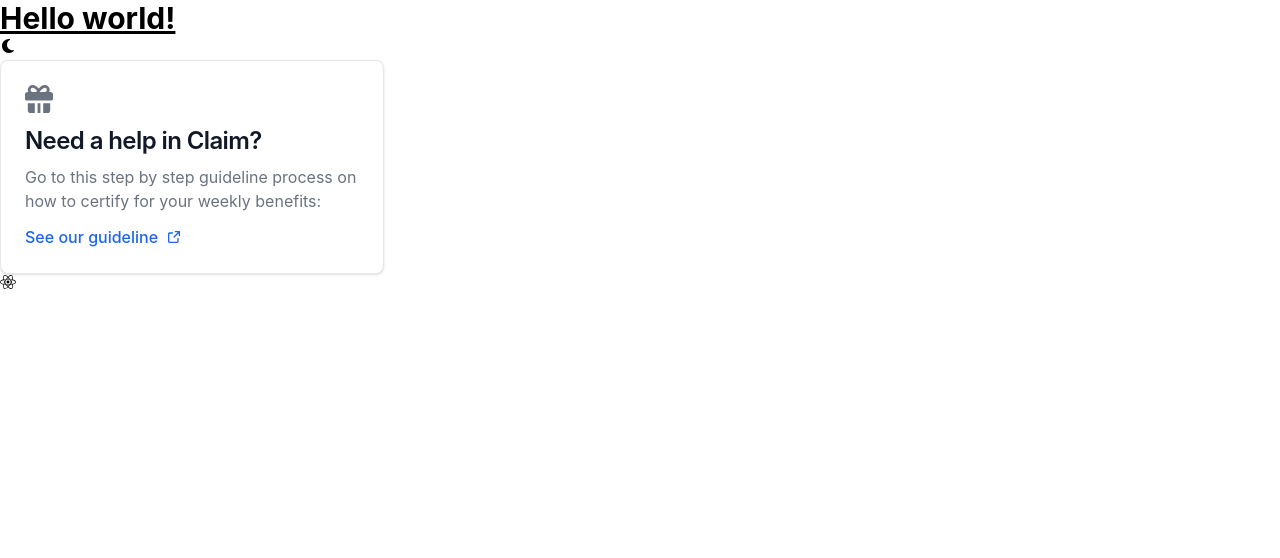
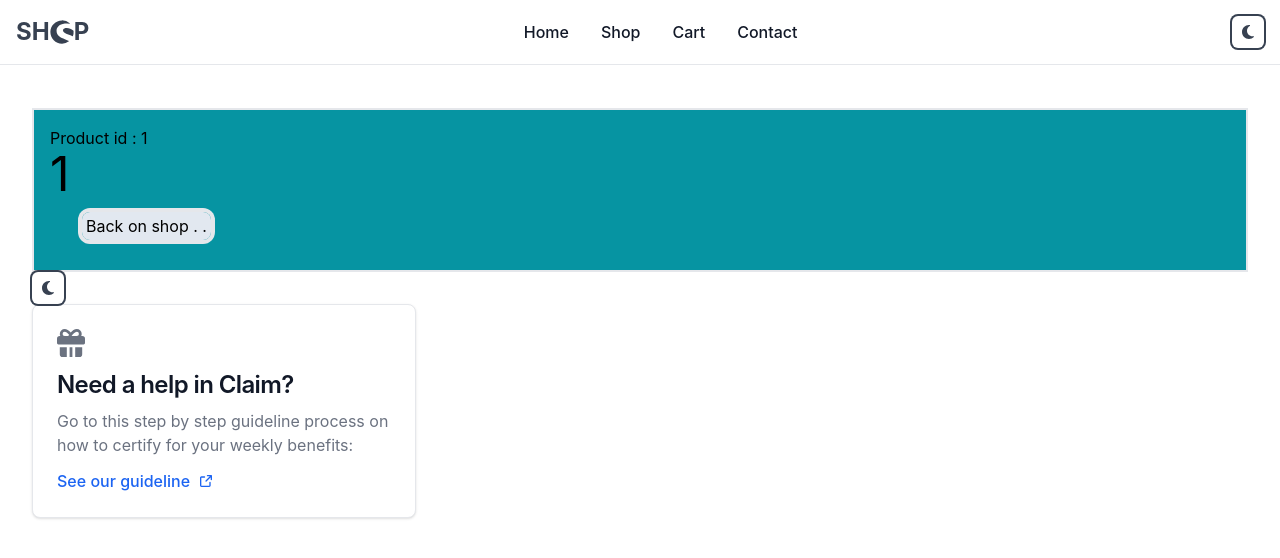
Before and after one commit to GrowinFlow/myshop, a React (Create React App) app: page /shop/product/1 in a window 1280 px wide. Shown: the top 558 px of the page. Built offline with nearby package versions, Linux system fonts and the light colour scheme.

Commit message:
Create Pages

```diff
--- a/src/App.js
+++ b/src/App.js
@@ -1,6 +1,7 @@
 import { FaReact } from "react-icons/fa";
 import ThemeToggle from "./Theme/ThemeToggle";
 import Card from "./Component/Card";
+import MainRoute from "./Routes/MainRoute";
 
 
 
@@ -12,21 +13,20 @@ import Card from "./Component/Card";
 function App() {
   return (
     <>
-    <div className="App">
+    <div className="w-full ">
+      <div className="container mx-auto px-4 lg:px-8">
+
 
     <h1 className="text-3xl font-bold underline">
       Hello world!
     </h1>
+<MainRoute/>
       <ThemeToggle />
 
       <Card />
-      <header className="App-header">
-       <FaReact />
-       <button id="theme-toggle" type="button" class="text-gray-500 dark:text-gray-400 hover:bg-gray-100 dark:hover:bg-gray-700 focus:outline-none focus:ring-4 focus:ring-gray-200 dark:focus:ring-gray-700 rounded-lg text-sm p-2.5">
-    <svg id="theme-toggle-dark-icon" class="hidden w-5 h-5" fill="currentColor" viewBox="0 0 20 20" xmlns="http://www.w3.org/2000/svg"><path d="M17.293 13.293A8 8 0 016.707 2.707a8.001 8.001 0 1010.586 10.586z"></path></svg>
-    <svg id="theme-toggle-light-icon" class="hidden w-5 h-5" fill="currentColor" viewBox="0 0 20 20" xmlns="http://www.w3.org/2000/svg"><path d="M10 2a1 1 0 011 1v1a1 1 0 11-2 0V3a1 1 0 011-1zm4 8a4 4 0 11-8 0 4 4 0 018 0zm-.464 4.95l.707.707a1 1 0 001.414-1.414l-.707-.707a1 1 0 00-1.414 1.414zm2.12-10.607a1 1 0 010 1.414l-.706.707a1 1 0 11-1.414-1.414l.707-.707a1 1 0 011.414 0zM17 11a1 1 0 100-2h-1a1 1 0 100 2h1zm-7 4a1 1 0 011 1v1a1 1 0 11-2 0v-1a1 1 0 011-1zM5.05 6.464A1 1 0 106.465 5.05l-.708-.707a1 1 0 00-1.414 1.414l.707.707zm1.414 8.486l-.707.707a1 1 0 01-1.414-1.414l.707-.707a1 1 0 011.414 1.414zM4 11a1 1 0 100-2H3a1 1 0 000 2h1z" fill-rule="evenodd" clip-rule="evenodd"></path></svg>
-</button>
-      </header>
+
+
+      </div>
     </div>
     </>
   );
--- a/src/Component/Card.js
+++ b/src/Component/Card.js
@@ -5,17 +5,17 @@ function Card() {
     <>
 
 
-<div class="max-w-sm p-6 bg-white border border-gray-200 rounded-lg shadow dark:bg-gray-800 dark:border-gray-700">
-    <svg class="w-7 h-7 text-gray-500 dark:text-gray-400 mb-3" aria-hidden="true" xmlns="http://www.w3.org/2000/svg" fill="currentColor" viewBox="0 0 20 20">
+<div className="max-w-sm p-6 bg-white border border-gray-200 rounded-lg shadow dark:bg-gray-800 dark:border-gray-700">
+    <svg className="w-7 h-7 text-gray-500 dark:text-gray-400 mb-3" aria-hidden="true" xmlns="http://www.w3.org/2000/svg" fill="currentColor" viewBox="0 0 20 20">
         <path d="M18 5h-.7c.229-.467.349-.98.351-1.5a3.5 3.5 0 0 0-3.5-3.5c-1.717 0-3.215 1.2-4.331 2.481C8.4.842 6.949 0 5.5 0A3.5 3.5 0 0 0 2 3.5c.003.52.123 1.033.351 1.5H2a2 2 0 0 0-2 2v3a1 1 0 0 0 1 1h18a1 1 0 0 0 1-1V7a2 2 0 0 0-2-2ZM8.058 5H5.5a1.5 1.5 0 0 1 0-3c.9 0 2 .754 3.092 2.122-.219.337-.392.635-.534.878Zm6.1 0h-3.742c.933-1.368 2.371-3 3.739-3a1.5 1.5 0 0 1 0 3h.003ZM11 13H9v7h2v-7Zm-4 0H2v5a2 2 0 0 0 2 2h3v-7Zm6 0v7h3a2 2 0 0 0 2-2v-5h-5Z"/>
     </svg>
     <a href="#">
-        <h5 class="mb-2 text-2xl font-semibold tracking-tight text-gray-900 dark:text-white">Need a help in Claim?</h5>
+        <h5 className="mb-2 text-2xl font-semibold tracking-tight text-gray-900 dark:text-white">Need a help in Claim?</h5>
     </a>
-    <p class="mb-3 font-normal text-gray-500 dark:text-gray-400">Go to this step by step guideline process on how to certify for your weekly benefits:</p>
-    <a href="#" class="inline-flex font-medium items-center text-blue-600 hover:underline">
+    <p className="mb-3 font-normal text-gray-500 dark:text-gray-400">Go to this step by step guideline process on how to certify for your weekly benefits:</p>
+    <a href="#" className="inline-flex font-medium items-center text-blue-600 hover:underline">
         See our guideline
-        <svg class="w-3 h-3 ms-2.5 rtl:rotate-[270deg]" aria-hidden="true" xmlns="http://www.w3.org/2000/svg" fill="none" viewBox="0 0 18 18">
+        <svg className="w-3 h-3 ms-2.5 rtl:rotate-[270deg]" aria-hidden="true" xmlns="http://www.w3.org/2000/svg" fill="none" viewBox="0 0 18 18">
             <path stroke="currentColor" stroke-linecap="round" stroke-linejoin="round" stroke-width="2" d="M15 11v4.833A1.166 1.166 0 0 1 13.833 17H2.167A1.167 1.167 0 0 1 1 15.833V4.167A1.166 1.166 0 0 1 2.167 3h4.618m4.447-2H17v5.768M9.111 8.889l7.778-7.778"/>
         </svg>
     </a>
--- /dev/null
+++ b/src/Layout/Header.js
@@ -0,0 +1,44 @@
+import React from 'react'
+import Logo from './PreComponents/Logo'
+import NavItems from './PreComponents/NavItems'
+import ThemeToggle from '../Theme/ThemeToggle'
+import { FaMarsAndVenus } from 'react-icons/fa6'
+
+
+function Header() {
+  return (
+    <>
+
+
+<nav className="bg-white dark:bg-gray-900 fixed w-full z-20 top-0 start-0 border-b border-gray-200 dark:border-gray-600">
+  <div className="max-w-screen-xl flex flex-wrap items-center justify-between mx-auto p-4">
+  <a href="https://flowbite.com/" className="flex items-center space-x-3 rtl:space-x-reverse">
+
+     <Logo color="gray-700" darkColor="white" size="2xl"/>
+
+  </a>
+  <div className="flex md:order-2 space-x-3 md:space-x-0 rtl:space-x-reverse">
+      <ThemeToggle />
+      <button data-collapse-toggle="navbar-sticky" type="button" className="inline-flex items-center p-2 w-10 h-10 justify-center text-sm text-gray-500 rounded-lg md:hidden hover:bg-gray-100 focus:outline-none focus:ring-2 focus:ring-gray-200 dark:text-gray-400 dark:hover:bg-gray-700 dark:focus:ring-gray-600" aria-controls="navbar-sticky" aria-expanded="false">
+        <span className="sr-only">Open main menu</span>
+       <FaMarsAndVenus/>
+    </button>
+  </div>
+  <div className="items-center justify-between hidden w-full md:flex md:w-auto md:order-1" id="navbar-sticky">
+    <ul className="flex flex-col p-4 md:p-0 mt-4 font-medium border border-gray-100 rounded-lg bg-gray-50 md:space-x-8 rtl:space-x-reverse md:flex-row md:mt-0 md:border-0 md:bg-white dark:bg-gray-800 md:dark:bg-gray-900 dark:border-gray-700">
+
+  <NavItems label="Home" link="/"/>
+  <NavItems label="Shop" link="/shop"/>
+  <NavItems label="Cart" link="/cart"/>
+  <NavItems label="Contact" link="/contact"/>
+    </ul>
+  </div>
+  </div>
+</nav>
+<br /><br /><br />
+
+    </>
+  )
+}
+
+export default Header
--- /dev/null
+++ b/src/Layout/PreComponents/Logo.js
@@ -0,0 +1,16 @@
+import React from 'react'
+import { FaShopware } from 'react-icons/fa'
+
+
+function Logo(props) {
+  return (
+    <>
+    <span className={`text-${props.color} dark:text-${props.darkColor} flex items-center font-bold text-${props.size}`}>
+        SH<FaShopware />P
+
+    </span>
+    </>
+  )
+}
+
+export default Logo
--- /dev/null
+++ b/src/Layout/PreComponents/NavItems.js
@@ -0,0 +1,15 @@
+import React from 'react'
+import { Link } from 'react-router-dom'
+
+
+function NavItems(props) {
+  return (
+    <>
+     <li>
+        <Link to={props.link} className="block py-2 px-3 text-gray-900 rounded hover:bg-gray-100 md:hover:bg-transparent md:hover:text-blue-700 md:p-0 md:dark:hover:text-blue-500 dark:text-white dark:hover:bg-gray-700 dark:hover:text-white md:dark:hover:bg-transparent dark:border-gray-700">{props.label}</Link>
+      </li>
+    </>
+  )
+}
+
+export default NavItems
--- /dev/null
+++ b/src/Pages/Cart.js
@@ -0,0 +1,9 @@
+import React from 'react'
+
+function Cart() {
+  return (
+    <div>Cart</div>
+  )
+}
+
+export default Cart
--- /dev/null
+++ b/src/Pages/Contact.js
@@ -0,0 +1,9 @@
+import React from 'react'
+
+function Contact() {
+  return (
+    <div>Contact</div>
+  )
+}
+
+export default Contact
--- /dev/null
+++ b/src/Pages/Home.js
@@ -0,0 +1,9 @@
+import React from 'react'
+
+function Home() {
+  return (
+    <div>I 'm Home Page</div>
+  )
+}
+
+export default Home
--- /dev/null
+++ b/src/Pages/Product.js
@@ -0,0 +1,22 @@
+import React from 'react'
+import { Link, useParams } from 'react-router-dom'
+
+
+
+function Product() {
+    let {id }= useParams()
+  return (
+    <div className='border-2 p-4 bg-teal-500'>
+        Product id : <span>{id}</span>
+        <h1 className='text-5xl'>{id}</h1>
+
+<div className='p-4'>
+        <Link to={`/shop/`} className='m-4 p-1 rounded-lg bg-slate-200 ring-4 ring-gray-200 focus:ring-gray-300'>Back on shop . .</Link>
+</div>
+
+
+        </div>
+  )
+}
+
+export default Product
--- /dev/null
+++ b/src/Pages/Shop.js
@@ -0,0 +1,18 @@
+import React, {useState} from 'react'
+import { Link } from 'react-router-dom'
+
+
+function Shop() {
+    const [id, setId] = useState("1")
+  return (
+    <div className='border-2 p-4 bg-slate-500'>
+    <div>Shop </div>
+    <input onChange={(e)=>{setId(e.target.value)}} type="text" placeholder='Enter any word . . . .'/>
+
+    <Link to={`/shop/product/${id}`} className='mx-4 p-4 rounded-lg bg-slate-200 ring-4 ring-gray-200 focus:ring-gray-300'>Go on Product Page . .</Link>
+
+    </div>
+  )
+}
+
+export default Shop
--- /dev/null
+++ b/src/Routes/MainRoute.js
@@ -0,0 +1,36 @@
+import React from 'react'
+import { BrowserRouter as Router, Route, Routes } from 'react-router-dom'
+import Home from '../Pages/Home'
+import Shop from '../Pages/Shop'
+import Cart from '../Pages/Cart'
+import Contact from '../Pages/Contact'
+import Product from '../Pages/Product'
+import Header from '../Layout/Header'
+
+
+function MainRoute() {
+  return (
+   <>
+   <Router>
+    <Header/>
+    <Routes>
+        <Route path='/' element={<Home />} />
+        <Route path='/shop' element={<Shop />} />
+        <Route path='/shop/product/:id' element={<Product />} />
+
+        <Route path='/cart' element={<Cart />} />
+        <Route path='/contact' element={<Contact />} />
+
+
+
+
+    </Routes>
+
+   </Router>
+
+
+   </>
+  )
+}
+
+export default MainRoute
--- a/src/Theme/ThemeToggle.js
+++ b/src/Theme/ThemeToggle.js
@@ -29,7 +29,7 @@ const ThemeToggle = () => {
     };
 
     return (
-        <button id="theme-toggle" onClick={toggleTheme}>
+        <button id="theme-toggle" onClick={toggleTheme} className='ring-2 ring-gray-700 rounded-md p-2 text-gray-700 dark:text-white dark:ring-white'>
             <span
                 id="theme-toggle-dark-icon"
                 className={!isDarkMode ? '' : 'hidden'}
```
